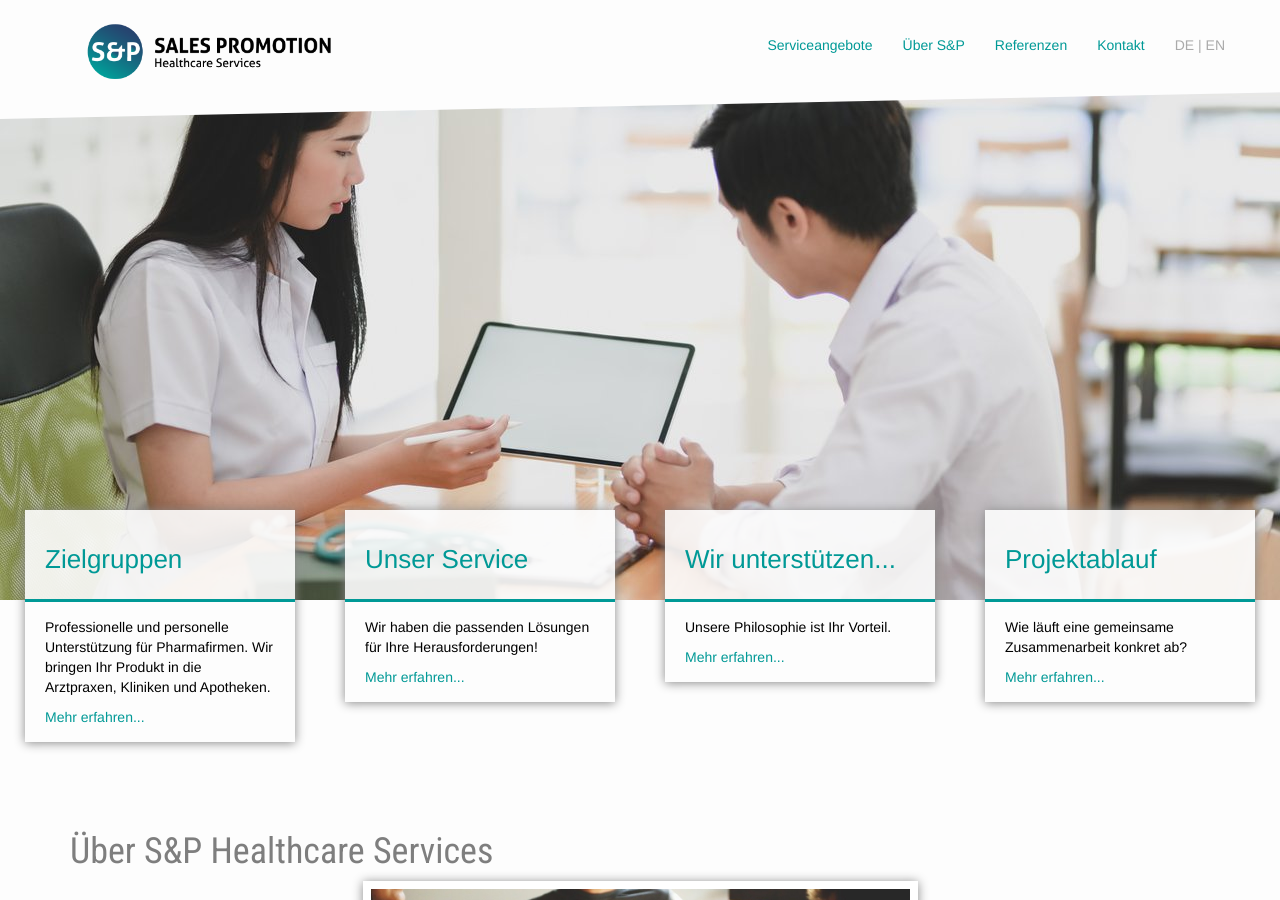
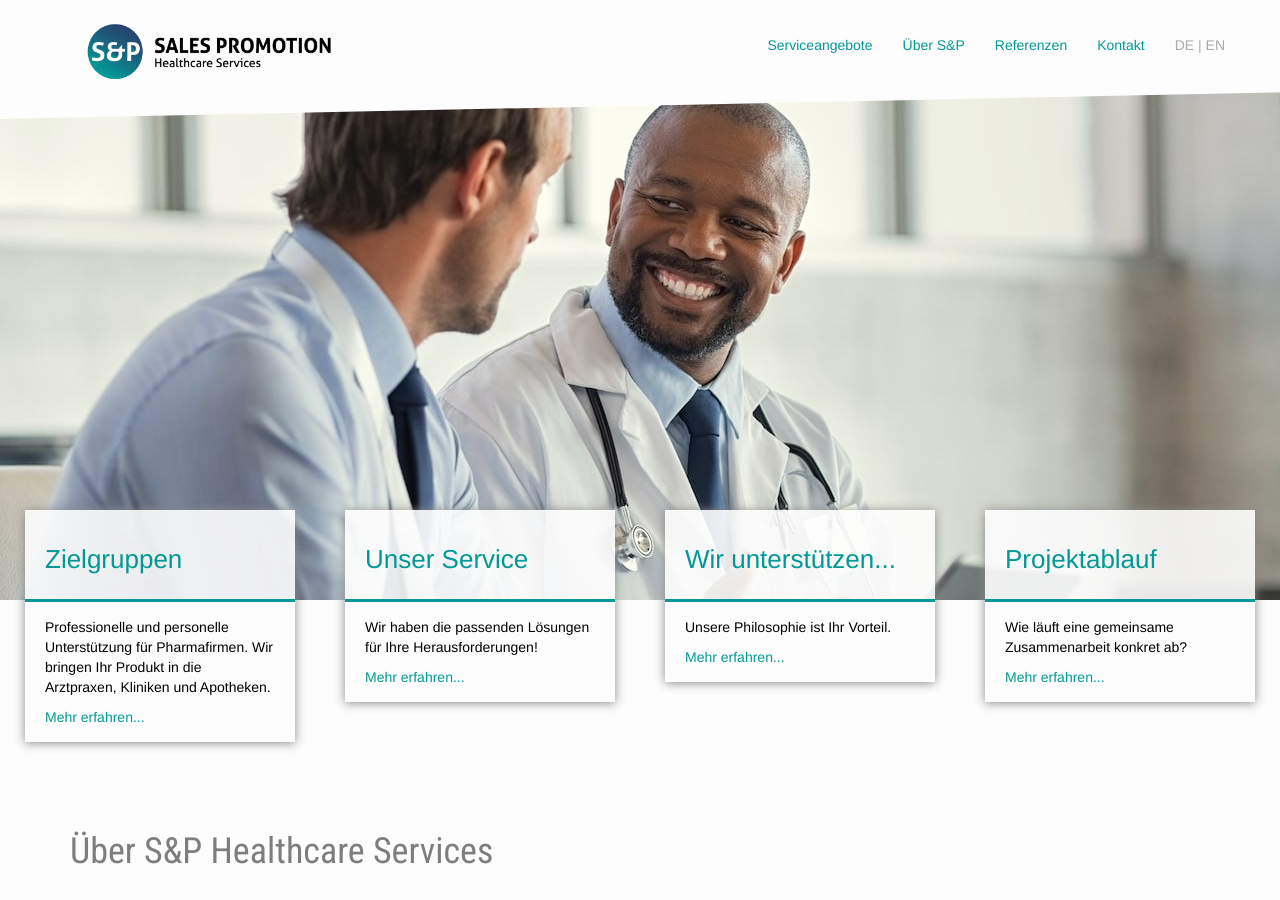
Before and after one commit to samlawski/sp-healthcare, a Jekyll site: the page built from index.html, in a window 1280 px wide and 900 px high. Built offline with Jekyll 4.4.1, drawn with Linux system fonts in a browser that asks for light colours; nearby versions of some CDN libraries.

Commit message:
replace home images

```diff
--- a/_sass/_pages.scss
+++ b/_sass/_pages.scss
@@ -44,13 +44,13 @@
   }
 
   // PAGE: Lösungen
-  .schlagworte {
-    // img {
-    //   width: 290px;
-    //   margin: 0;
-    //   float: right;
-    // }
-  }
+  // .schlagworte {
+  //   img {
+  //     width: 290px;
+  //     margin: 0;
+  //     float: right;
+  //   }
+  // }
   .schlagwort {
     position: relative;
     margin: 10px 20px;
--- a/en/index.html
+++ b/en/index.html
@@ -2,7 +2,7 @@
 title: Sales und Promotion für Healthcare
 description: Personal support for healthcare business across Germany.
 layout: frontpage_en
-header_image_path: /assets/images/v2/doctor-talk2.jpg
+header_image_path: /assets/images/v3/bild1cut.jpg
 ---
 
 <div id="services" class="container-fluid space-after">
@@ -93,8 +93,8 @@ header_image_path: /assets/images/v2/doctor-talk2.jpg
   </h1>
 
   <div class="row">
-    <div class="col-sm-offset-1 col-sm-10 col-md-offset-2 col-md-8 col-lg-offset-3 col-lg-6 space-after">
-      <img class="img-responsive margin-center portrait editable" src="/assets/images/people-2.jpg" />
+    <div class="col-sm-offset-1 col-sm-10 col-md-offset-2 col-md-8 col-lg-offset-3 col-lg-6 space-after space-before">
+      <img class="img-responsive margin-center portrait editable" src="/assets/images/v3/bild9.jpg" />
     </div>
   </div>
 
--- a/index.html
+++ b/index.html
@@ -2,7 +2,7 @@
 title: Sales und Promotion für Healthcare
 description: Deutschlandweit personelle Unterstützung im Healthcare-Bereich.
 layout: frontpage
-header_image_path: /assets/images/v2/doctor-talk2.jpg
+header_image_path: /assets/images/v3/bild1cut.jpg
 ---
 
 <div id="angebote" class="container-fluid space-after">
@@ -93,8 +93,8 @@ header_image_path: /assets/images/v2/doctor-talk2.jpg
   </h1>
 
   <div class="row">
-    <div class="col-sm-offset-1 col-sm-10 col-md-offset-2 col-md-8 col-lg-offset-3 col-lg-6 space-after">
-      <img class="img-responsive margin-center portrait editable" src="/assets/images/people-2.jpg" />
+    <div class="col-sm-offset-1 col-sm-10 col-md-offset-2 col-md-8 col-lg-offset-3 col-lg-6 space-after space-before">
+      <img class="img-responsive margin-center portrait editable" src="/assets/images/v3/bild9.jpg" />
     </div>
   </div>
 
```
Also changed, not shown: assets/images/v3/bild1.jpg (renamed from assets/images/v3/Bild_01-min.jpg), assets/images/v3/bild1cut.jpg (added), assets/images/v3/bild2.jpg (renamed from assets/images/v3/Bild_02-min.jpg), assets/images/v3/bild3.jpg (renamed from assets/images/v3/Bild_03-min.jpg), assets/images/v3/bild3a.jpg (renamed from assets/images/v3/Ersatz_Bild_03-min.jpg), assets/images/v3/bild4.jpg (renamed from assets/images/v3/Bild_04-min.jpg), assets/images/v3/bild5.jpg (renamed from assets/images/v3/Bild_05-min.jpg), assets/images/v3/bild6.jpg (renamed from assets/images/v3/Bild_06-min.jpg), assets/images/v3/bild7.jpg (renamed from assets/images/v3/Bild_07-min.jpg), assets/images/v3/bild8.jpg (renamed from assets/images/v3/Bild_08-min.jpg), assets/images/v3/bild9.jpg (renamed from assets/images/v3/Bild_09-min.jpg).
